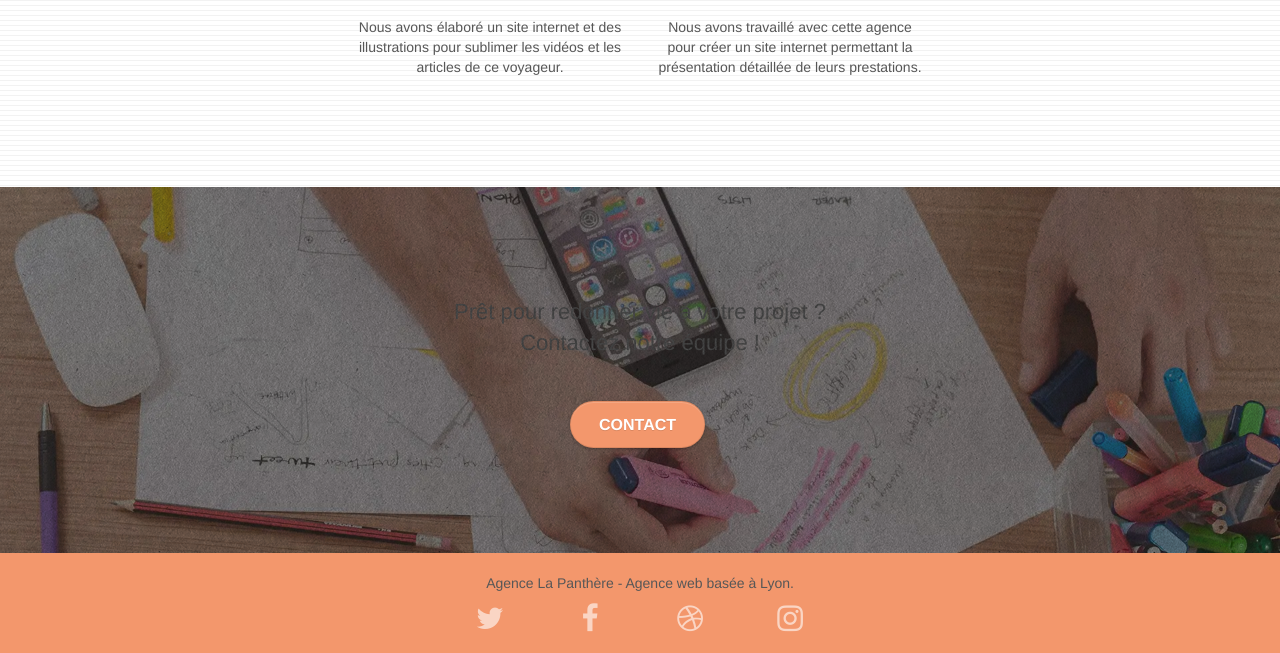
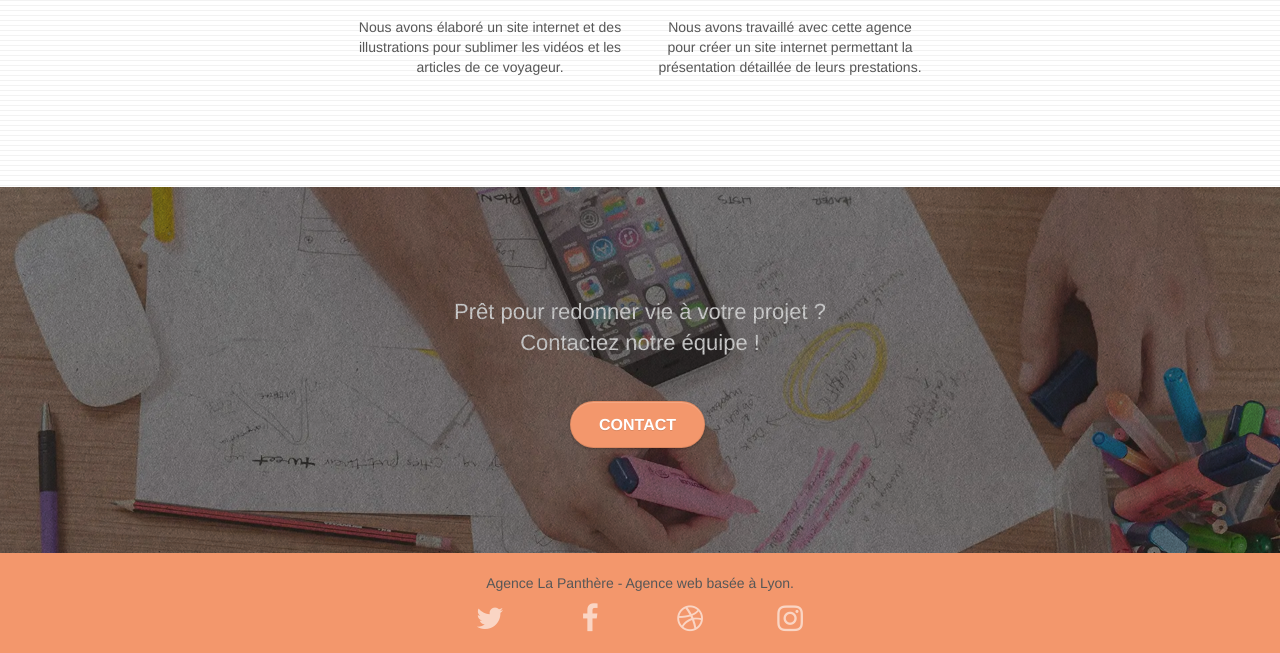
Before and after one commit to SanchezIV/Starting-website-2, a plain HTML site: page index.html in a window 1280 px wide. Shown: the part 2572-3225 px from the top of the page. Drawn offline with Linux system fonts and the light colour scheme.

Commit message:
remise class white au dernier bloc

```diff
--- a/index.html
+++ b/index.html
@@ -196,7 +196,7 @@
 <section class="bloc bgc-dark-slate-blue bg-banniere d-bloc bloc-bg-texture texture-paper" id="bloc-5-cta">
 	<div class="container bloc-lg">
 		<div class="row">
-			<h2 class="mg-md text-center">
+			<h2 class="mg-md text-center white">
 				Prêt pour redonner vie à votre projet ?<br>Contactez notre équipe !
 			</h2>
 			<div class="col-sm-12 text-center">
```
